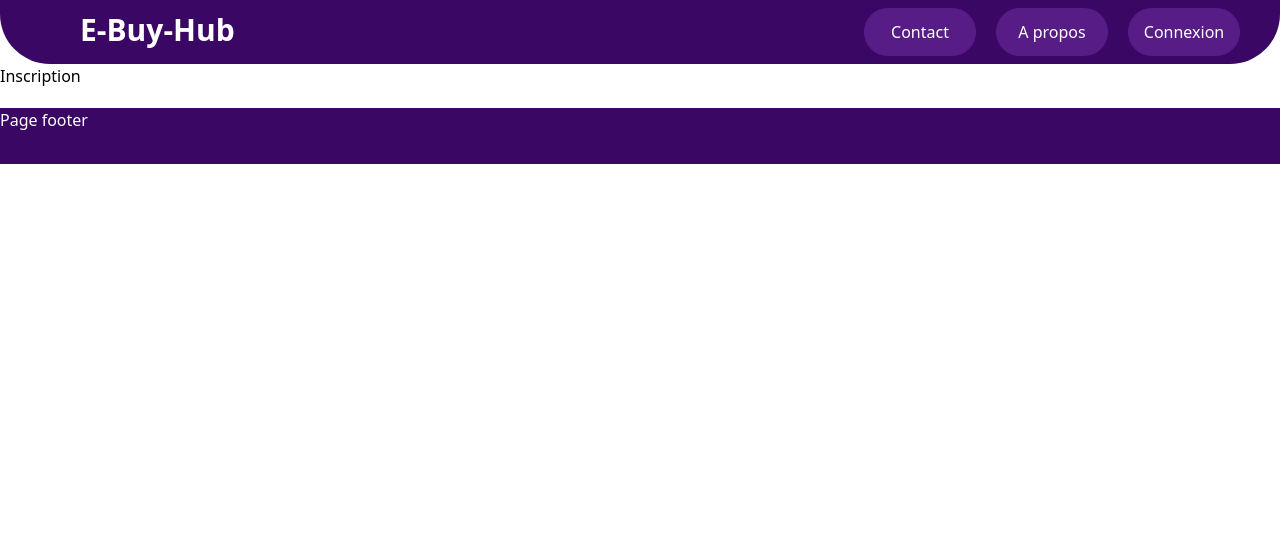
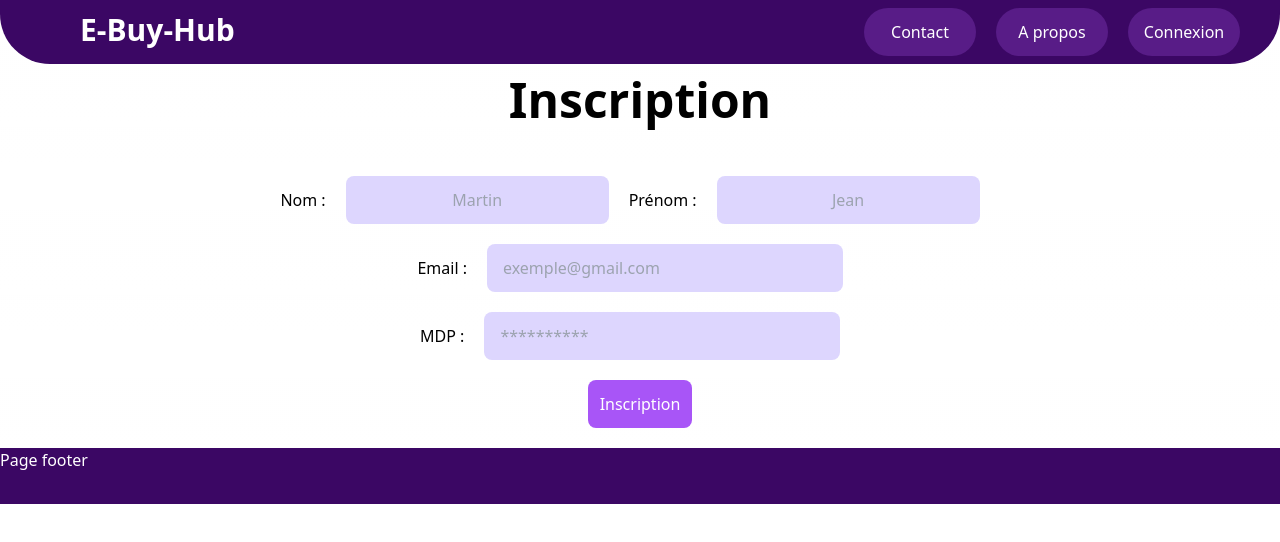
Before and after one commit to Brdlucas/E-BuyHub, a Next.js app: page /inscription in a window 1280 px wide. Shown: the top 542 px of the page. Built offline with nearby package versions, Linux system fonts and the light colour scheme; no server answers.

Commit message:
Liaison mongoDB avec TypeScript, Création d'un utilisateur

```diff
--- /dev/null
+++ b/src/pages/api/users/[id].ts
@@ -0,0 +1,42 @@
+import { NextApiRequest, NextApiResponse } from "next"
+import { connect } from "../../../../utils/connections"
+import { ResponseFuncs } from "../../../../utils/types"
+
+const handler = async (req: NextApiRequest, res: NextApiResponse) => {
+  //capture request method, we type it as a key of ResponseFunc to reduce typing later
+  const method: keyof ResponseFuncs = req.method as keyof ResponseFuncs
+
+  //function for catch errors
+  const catcher = (error: Error) => res.status(400).json({ error })
+
+  // GRAB ID FROM req.query (where next stores params)
+  const id: string = req.query.id as string
+
+  // Potential Responses for /todos/:id
+  const handleCase: ResponseFuncs = {
+    // RESPONSE FOR GET REQUESTS
+    GET: async (req: NextApiRequest, res: NextApiResponse) => {
+      const { Users } = await connect() // connect to database
+      res.json(await Users.findById(id).catch(catcher))
+    },
+    // RESPONSE PUT REQUESTS
+    PUT: async (req: NextApiRequest, res: NextApiResponse) => {
+      const { Users } = await connect() // connect to database
+      res.json(
+        await Users.findByIdAndUpdate(id, req.body, { new: true }).catch(catcher)
+      )
+    },
+    // RESPONSE FOR DELETE REQUESTS
+    DELETE: async (req: NextApiRequest, res: NextApiResponse) => {
+      const { Users } = await connect() // connect to database
+      res.json(await Users.findByIdAndRemove(id).catch(catcher))
+    },
+  }
+
+  // Check if there is a response for the particular method, if so invoke it, if not response with an error
+  const response = handleCase[method]
+  if (response) response(req, res)
+  else res.status(400).json({ error: "No Response for This Request" })
+}
+
+export default handler
--- /dev/null
+++ b/src/pages/api/users/index.ts
@@ -0,0 +1,46 @@
+import { NextApiRequest, NextApiResponse } from "next"
+import { connect } from "../../../../utils/connections"
+import { ResponseFuncs } from "../../../../utils/types"
+import mongoose from "mongoose"
+
+const handler = async (req: NextApiRequest, res: NextApiResponse) => {
+  //capture request method, we type it as a key of ResponseFunc to reduce typing later
+  const method: keyof ResponseFuncs = req.method as keyof ResponseFuncs
+
+  //function for catch errors
+  const catcher = (error: Error) => res.status(400).json({ error })
+
+  // Potential Responses
+  const handleCase: ResponseFuncs = {
+    // RESPONSE FOR GET REQUESTS
+    // GET: async (req: NextApiRequest, res: NextApiResponse) => {
+    //   try {
+    //     const { Users } = await connect() // connect to database
+    //     res.json(await Users.find({}).catch(catcher))
+    //   } catch (error) {
+    //     res.json(error);
+    //     res.status(405).end();
+    //   }
+    // },
+    // RESPONSE POST REQUESTS
+    POST: async (req: NextApiRequest, res: NextApiResponse) => {
+      try {
+        const { Users } = await connect() // connect to database
+        res.json(await Users.create(req.body).catch(catcher))
+        console.log(mongoose.connection.close());
+      } catch (error) {
+        res.json(error);
+        res.status(405).end();
+        console.log(mongoose.connection.close());
+      }
+
+    },
+  }
+
+  // Check if there is a response for the particular method, if so invoke it, if not response with an error
+  const response = handleCase[method]
+  if (response) response(req, res)
+  else res.status(400).json({ error: "No Response for This Request" })
+}
+
+export default handler
--- a/src/pages/index.tsx
+++ b/src/pages/index.tsx
@@ -1,3 +1,7 @@
-export default function Home() {
-  return (<h1>Hello there</h1> )
+import React from 'react'
+
+function Index() {
+  return (<p>ahud</p>)
 }
+
+export default Index
--- a/src/pages/inscription.tsx
+++ b/src/pages/inscription.tsx
@@ -1,7 +1,81 @@
-import React from 'react'
+import { useRouter } from "next/router"
+import { FormEvent, FormEventHandler, useRef } from "react"
+import { Users } from "../../utils/types"
 
-export default function Inscription() {
-  return (
-    <div>Inscription</div>
+
+// Définit le props pour le connecter au .env situé en bas
+interface CreateProps {
+  url: string
+}
+
+export default function Inscription(props: CreateProps) {
+// création du router pour la redirection de page après connection
+const router = useRouter()
+
+// les valeurs a utiliser dans les "refs"
+const firstname = useRef<HTMLInputElement>(null)
+const lastname = useRef<HTMLInputElement>(null)
+const email = useRef<HTMLInputElement>(null)
+const password = useRef<HTMLInputElement>(null)
+
+// Fonction pour créer un nouveau utilisateur
+const handleSubmit: FormEventHandler<HTMLFormElement> = async event => {
+  event.preventDefault()
+
+  // construct new todo, create variable, check it item.current is not null to pass type checks
+  let users: Users = { firstname: "", lastname: "", email: "", password: "",}
+  if (null !== firstname.current && lastname.current && email.current && password.current) {
+    users = { firstname: firstname.current.value, lastname: lastname.current.value, email: email.current.value, password: password.current.value }
+  }
+
+  // Make the API request
+  await fetch(props.url, {
+    method: "post",
+    headers: {
+      "Content-Type": "application/json",
+    },
+    body: JSON.stringify(users),
+  })
+    .then(response => response.json())
+    .catch(error => {
+      // Gestion de l'erreur
+      console.error(error)
+    });
+
+  // after api request, push back to main page
+  router.push("/")
+}
+return (
+    <div>
+            <h1 className="text-center text-5xl font-bold mt-3">Inscription</h1>
+            <div className="flex justify-center mt-3">
+                <form  onSubmit={handleSubmit} className="w-5/6 mt-10 text-center" >
+                    <label htmlFor='lastname'>Nom :</label>
+                    <input type="text" name="lastname" id='lastname' ref={lastname} className="form-input mx-5 text-center px-4 py-3 bg-violet-200 rounded-lg" placeholder="Martin"></input>
+                    <label htmlFor='firstname'>Prénom :</label>
+                    <input type="text" name="firstname" id='firstname' ref={firstname} className="form-input mx-5 text-center px-4 py-3 bg-violet-200 rounded-lg" placeholder="Jean"></input>
+                    <br />
+                    <label htmlFor='email'>Email :</label>
+                    <input type="email" name="email" id='email' ref={email} className="form-input w-1/3 px-4 mx-5 mt-5 py-3 bg-violet-200 rounded-lg" placeholder="exemple@gmail.com"></input>
+                    <br />
+                    <label htmlFor='password'>MDP :</label>
+                    <input type="password" name="password" id='password' ref={password} className="form-input w-1/3 px-4 mx-5 mt-5 py-3 bg-violet-200 rounded-lg" placeholder='**********' />
+                    <br />
+                    <input type="submit" className="bg-purple-500 mt-5 text-white rounded-lg p-3" value="Inscription"></input>
+                </form>
+            </div>
+        </div>
   )
+
+
+
 }
+
+// exporter getStaticProps pour fournir l'URL de l'API au composant
+export async function getStaticProps(context: any) {
+  return {
+    props: {
+      url: process.env.API_URL,
+    },
+  }
+}
--- /dev/null
+++ b/utils/connections.ts
@@ -0,0 +1,26 @@
+//IMPORT MONGOOSE
+import mongoose, { Model } from "mongoose"
+
+// CONNECTING TO MONGOOSE (Get Database Url from .env.local)
+const { DATABASE_URL } = process.env
+
+// connection function
+export const connect = async () => {
+  const conn = await mongoose
+    .connect(DATABASE_URL as string)
+    .catch(err => console.log(err))
+  console.log("Mongoose Connection Established")
+
+  // users Schema
+  const UsersSchema = new mongoose.Schema({
+    firstname: String,
+    lastname: String,
+    email: String,
+    password: String,
+  })
+
+  // users models
+  const Users = mongoose.models.Users || mongoose.model("Users", UsersSchema)
+
+  return { conn, Users }
+}
--- /dev/null
+++ b/utils/types.ts
@@ -0,0 +1,16 @@
+// Interface pour définir les responses
+export interface ResponseFuncs {
+    GET?: Function
+    POST?: Function
+    PUT?: Function
+    DELETE?: Function
+  }
+
+  // Interface pour le model frontend
+  export interface Users {
+    _id?: number
+    firstname: string
+    lastname: string
+    email: string
+    password: string
+  }
```
Also changed, not shown: package.json (+11 -3 lines), tsconfig.json (+8 -1 lines), next.config.js (line endings or trailing spaces), 1 other file (tests, documents, lock files or other folders).
